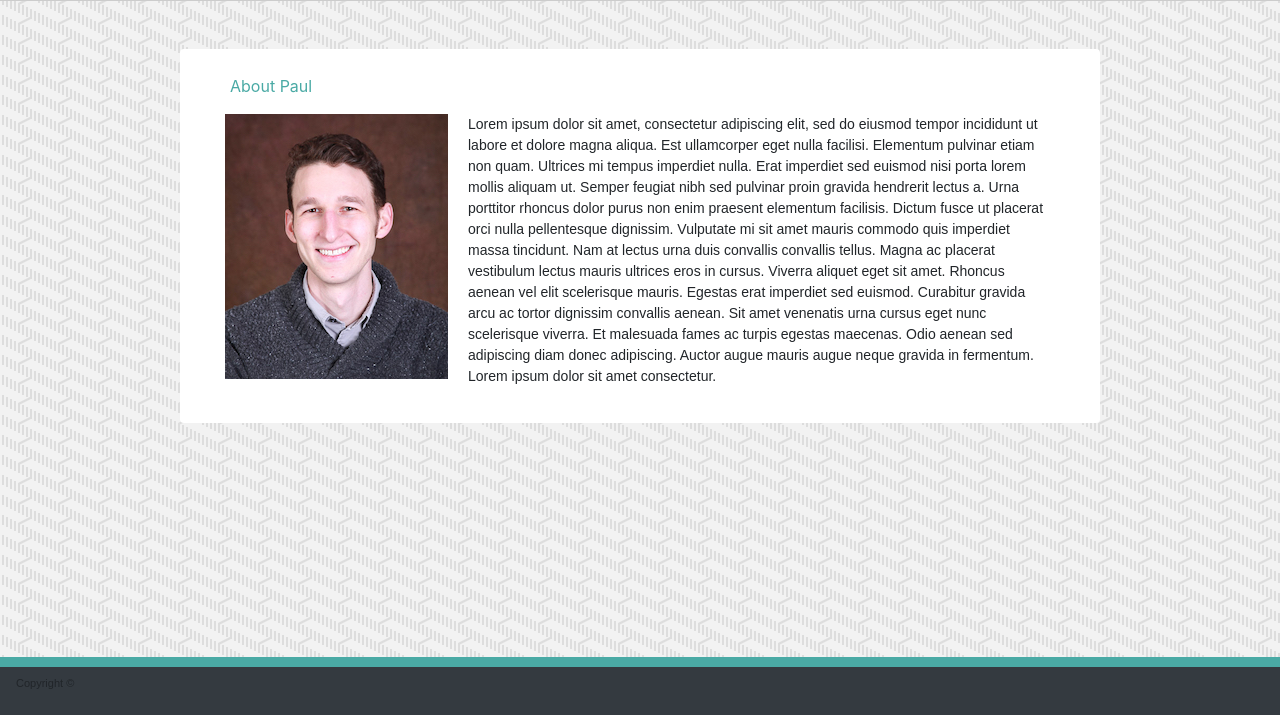
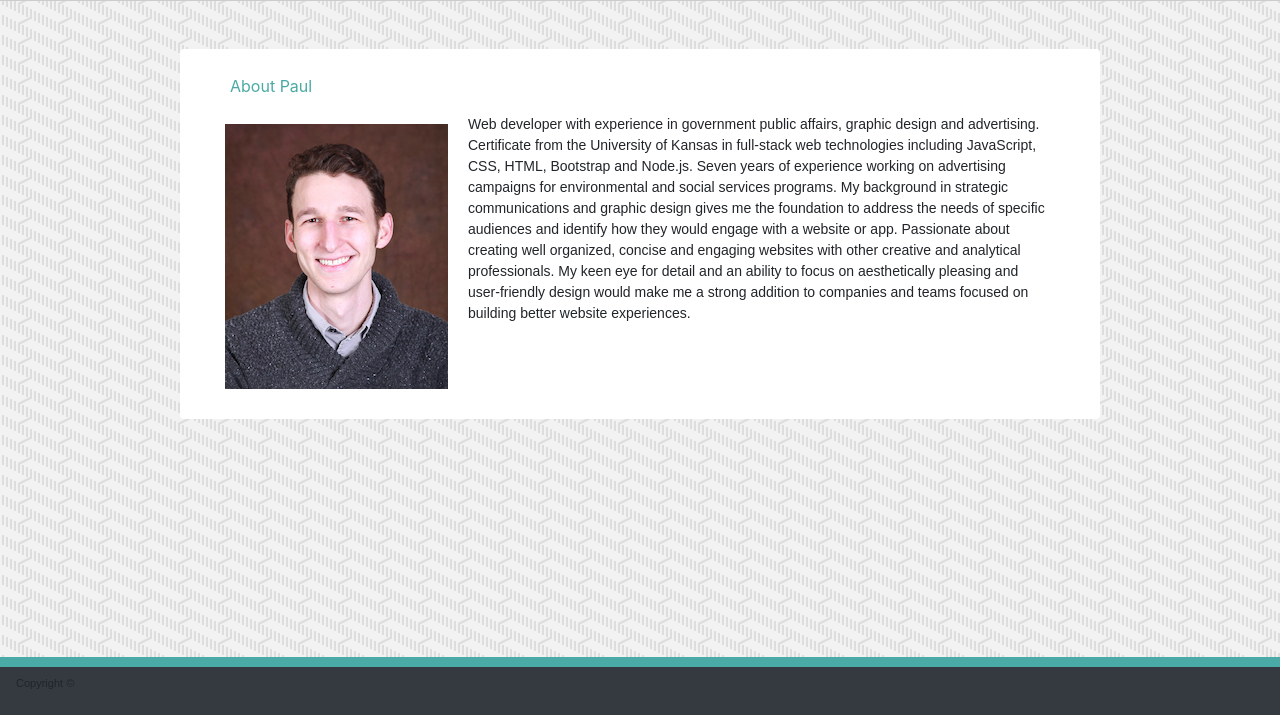
Before and after one commit to pdlampe/Bootstrap-Portfolio, a plain HTML site: page index.html in a window 1280 px wide. Shown: the part 85-800 px from the top of the page. Drawn offline with nearby package versions, Linux system fonts and the light colour scheme.

Commit message:
Updated Index Page

```diff
--- a/index.html
+++ b/index.html
@@ -56,37 +56,20 @@
 
                         <p style="color: #4aaaa5; padding-left: 30px">About Paul</p>
                         <img src="images/paulpicture.jpg" alt="profile image"
-                            style="padding: 0px 20px 0px 25px; vertical-align: middle; float: left;">
+                            style="padding: 10px 20px 10px 25px; vertical-align: middle; float: left;">
                         <p
                             style="padding-right: 30px; font-family: 'Arial', 'Helvetica Neue', Helvetica, sans-serif; font-size: 14px;">
-                            Lorem ipsum dolor sit amet, consectetur adipiscing elit, sed do eiusmod
-                            tempor
-                            incididunt ut labore et dolore magna aliqua. Est ullamcorper eget nulla facilisi. Elementum
-                            pulvinar
-                            etiam
-                            non quam. Ultrices mi tempus imperdiet nulla. Erat imperdiet sed euismod nisi porta lorem
-                            mollis aliquam
-                            ut.
-                            Semper feugiat nibh sed pulvinar proin gravida hendrerit lectus a. Urna porttitor rhoncus
-                            dolor purus
-                            non
-                            enim praesent elementum facilisis. Dictum fusce ut placerat orci nulla pellentesque
-                            dignissim. Vulputate
-                            mi
-                            sit amet mauris commodo quis imperdiet massa tincidunt. Nam at lectus urna duis convallis
-                            convallis
-                            tellus.
-                            Magna ac placerat vestibulum lectus mauris ultrices eros in cursus. Viverra aliquet eget sit
-                            amet.
-                            Rhoncus
-                            aenean vel elit scelerisque mauris. Egestas erat imperdiet sed euismod. Curabitur gravida
-                            arcu ac tortor
-                            dignissim convallis aenean. Sit amet venenatis urna cursus eget nunc scelerisque viverra. Et
-                            malesuada
-                            fames
-                            ac turpis egestas maecenas. Odio aenean sed adipiscing diam donec adipiscing. Auctor augue
-                            mauris augue
-                            neque gravida in fermentum. Lorem ipsum dolor sit amet consectetur.</p>
+                            Web developer with experience in government public affairs, graphic design and advertising.
+                            Certificate from the University of Kansas in full-stack web technologies including
+                            JavaScript, CSS, HTML, Bootstrap and Node.js. Seven years of experience working on
+                            advertising campaigns for environmental and social services programs. My background in
+                            strategic communications and graphic design gives me the foundation to address the needs of
+                            specific audiences and identify how they would engage with a website or app. Passionate
+                            about creating well organized, concise and engaging websites with other creative and
+                            analytical professionals. My keen eye for detail and an ability to focus on aesthetically
+                            pleasing and user-friendly design would make me a strong addition to companies and teams
+                            focused on building better website experiences.
+                        </p>
                     </div>
                 </div>
             </div>
```
